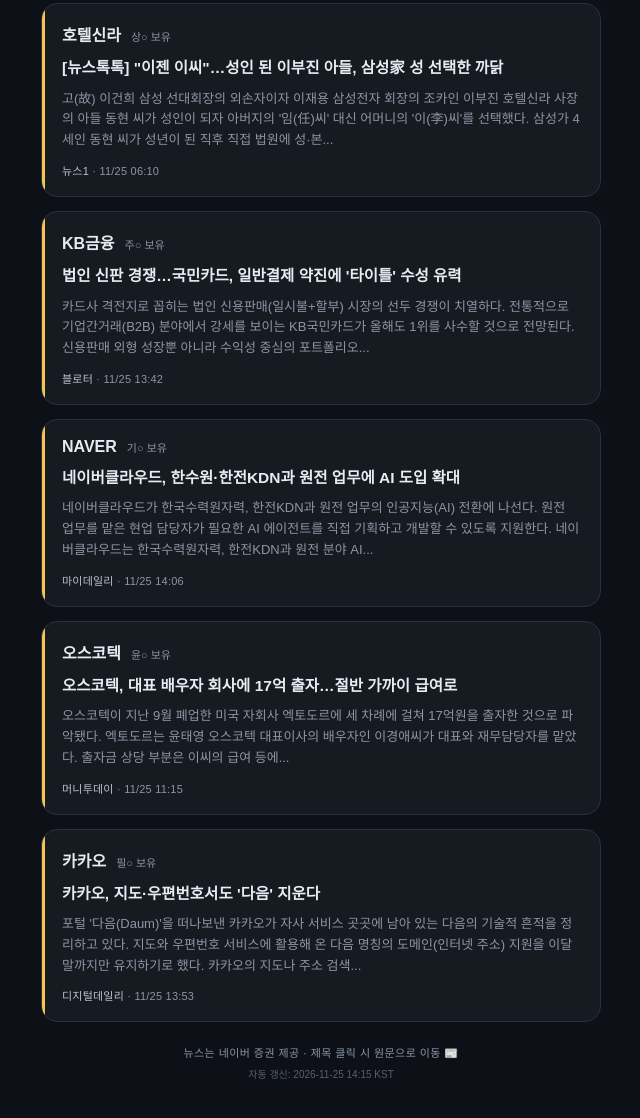
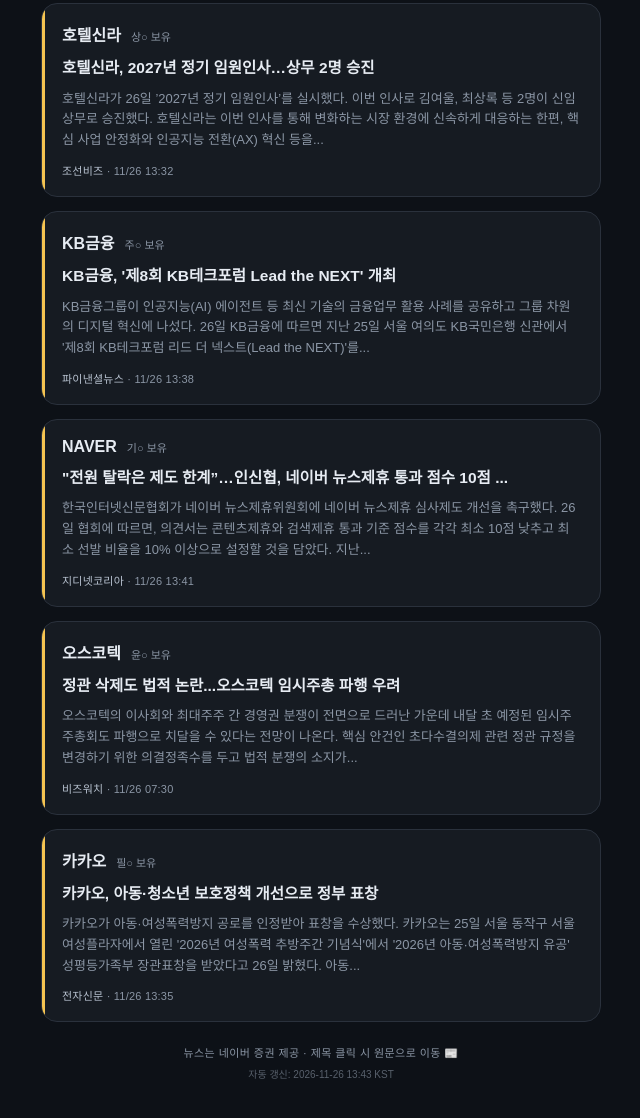
Before and after one commit to mainlainer/djhani02, a plain HTML site: page news.html in a window 1280 px wide. Shown: the part 844-1962 px from the top of the page, without its empty margins (319-959 px from the left). Drawn offline with Linux system fonts and the light colour scheme; a web font is replaced by a local one.

Commit message:
auto: 2026-11-26 13:43 KST 종목 뉴스 갱신

```diff
--- a/news.html
+++ b/news.html
@@ -3,8 +3,8 @@
 <head>
 <meta charset="UTF-8">
 <meta name="viewport" content="width=device-width, initial-scale=1.0">
-<title>오늘의 종목 뉴스 · 2026.11.25</title>
-<meta property="og:title" content="오늘의 종목 뉴스 2026.11.25">
+<title>오늘의 종목 뉴스 · 2026.11.26</title>
+<meta property="og:title" content="오늘의 종목 뉴스 2026.11.26">
 <meta property="og:description" content="우리 모임 8개 종목 데일리 뉴스 요약">
 <link rel="preconnect" href="https://fonts.googleapis.com">
 <link rel="preconnect" href="https://fonts.gstatic.com" crossorigin>
@@ -46,22 +46,22 @@
 
   <div class="top-label">소수점 투자 모임 · 데일리 종목 뉴스</div>
   <div class="title">NEWS<span class="kr">오늘의 종목 소식</span></div>
-  <div class="date">2026.11.25 기준 · 종목별 최신 1건</div>
+  <div class="date">2026.11.26 기준 · 종목별 최신 1건</div>
 
   <div class="nav"><a href="index.html">← 잔고 결산</a><a href="rank.html">📊 순위 변동</a></div>
 
   <div class="card">
     <div class="head"><span class="ticker">현대차</span><span class="member">성○ 보유</span></div>
-    <a class="headline" href="https://n.news.naver.com/mnews/article/029/0003061073" target="_blank" rel="noopener">삼성동 옛 한국감정원 부지, 38층 글로벌 비즈니스 거점 재탄생</a>
-    <div class="body">서울 강남구 삼성동 옛 한국감정원(현 한국부동산원) 부지가 지상 38층짜리 글로벌 비즈니스 거점으로 재탄생한다. 코엑스와 현대차 글로벌비즈니스센터(GBC), 잠실 마이스(MICE) 등 주변 대규모 개발사업과 연계해 국제교류복합지구의 기능을...</div>
-    <div class="meta"><span class="src">디지털타임스</span> · 11/25 14:08</div>
+    <a class="headline" href="https://n.news.naver.com/mnews/article/293/0000093863" target="_blank" rel="noopener">현대차 사장단 칼바람...정의선 선택 받은 '무뇨스·송호성' 왜?</a>
+    <div class="body">정의선 현대자동차그룹 회장이 완성차 양대 축인 현대차와 기아의 최고경영자(CEO)를 그대로 두고 핵심 계열사 수장을 대거 교체했다. 글로벌 자동차 산업의 불확실성이 커지고 양사 수익성이 예년만 못한 상황에서도 완성차 경영진에는 변화를 주지...</div>
+    <div class="meta"><span class="src">블로터</span> · 11/26 13:42</div>
   </div>
 
   <div class="card">
     <div class="head"><span class="ticker">신세계</span><span class="member">정○ 보유</span></div>
-    <a class="headline" href="https://n.news.naver.com/mnews/article/366/0001207234" target="_blank" rel="noopener">크리스챤 디올 뷰티, 신세계 강남점서 홀리데이 팝업 운영… 한소희·...</a>
-    <div class="body">크리스챤 디올 뷰티가 홀리데이 시즌을 맞아 배우 한소희와 허남준이 선택한 향수 컬렉션을 공개하고 신세계 강남점에서 특별한 팝업스토어를 운영한다. 지난 20일 신세계백화점 강남점 1층 오픈 스테이지에서 열린 ‘디올 뷰티 홀리데이 팝업, 달콤한...</div>
-    <div class="meta"><span class="src">조선비즈</span> · 11/25 13:34</div>
+    <a class="headline" href="https://n.news.naver.com/mnews/article/138/0002250018" target="_blank" rel="noopener">디올 뷰티, 해린·김연아와 함께한 '홀리데이 기프트' 공개</a>
+    <div class="body">크리스챤 디올 뷰티가 홀리데이 시즌을 맞아 뉴진스 해린과 김연아의 연말 선물 추천 목록을 선보였다. 각자의 뷰티 취향을 반영한 색조화장품과 피부 관리 제품이 포함됐다. 26일 크리스챤 디올 뷰티에 따르면 해린과 김연아는 지난 20일 신세계...</div>
+    <div class="meta"><span class="src">디지털데일리</span> · 11/26 11:38</div>
   </div>
 
   <div class="card">
@@ -73,41 +73,41 @@
 
   <div class="card">
     <div class="head"><span class="ticker">호텔신라</span><span class="member">상○ 보유</span></div>
-    <a class="headline" href="https://n.news.naver.com/mnews/article/421/0009308245" target="_blank" rel="noopener">[뉴스톡톡] &quot;이젠 이씨&quot;…성인 된 이부진 아들, 삼성家 성 선택한 까닭</a>
-    <div class="body">고(故) 이건희 삼성 선대회장의 외손자이자 이재용 삼성전자 회장의 조카인 이부진 호텔신라 사장의 아들 동현 씨가 성인이 되자 아버지의 '임(任)씨' 대신 어머니의 '이(李)씨'를 선택했다. 삼성가 4세인 동현 씨가 성년이 된 직후 직접 법원에 성·본...</div>
-    <div class="meta"><span class="src">뉴스1</span> · 11/25 06:10</div>
+    <a class="headline" href="https://n.news.naver.com/mnews/article/366/0001207503" target="_blank" rel="noopener">호텔신라, 2027년 정기 임원인사…상무 2명 승진</a>
+    <div class="body">호텔신라가 26일 ’2027년 정기 임원인사’를 실시했다. 이번 인사로 김여울, 최상록 등 2명이 신임 상무로 승진했다. 호텔신라는 이번 인사를 통해 변화하는 시장 환경에 신속하게 대응하는 한편, 핵심 사업 안정화와 인공지능 전환(AX) 혁신 등을...</div>
+    <div class="meta"><span class="src">조선비즈</span> · 11/26 13:32</div>
   </div>
 
   <div class="card">
     <div class="head"><span class="ticker">KB금융</span><span class="member">주○ 보유</span></div>
-    <a class="headline" href="https://n.news.naver.com/mnews/article/293/0000093799" target="_blank" rel="noopener">법인 신판 경쟁…국민카드, 일반결제 약진에 '타이틀' 수성 유력</a>
-    <div class="body">카드사 격전지로 꼽히는 법인 신용판매(일시불+할부) 시장의 선두 경쟁이 치열하다. 전통적으로 기업간거래(B2B) 분야에서 강세를 보이는 KB국민카드가 올해도 1위를 사수할 것으로 전망된다. 신용판매 외형 성장뿐 아니라 수익성 중심의 포트폴리오...</div>
-    <div class="meta"><span class="src">블로터</span> · 11/25 13:42</div>
+    <a class="headline" href="https://n.news.naver.com/mnews/article/014/0005610226" target="_blank" rel="noopener">KB금융, '제8회 KB테크포럼 Lead the NEXT' 개최</a>
+    <div class="body">KB금융그룹이 인공지능(AI) 에이전트 등 최신 기술의 금융업무 활용 사례를 공유하고 그룹 차원의 디지털 혁신에 나섰다. 26일 KB금융에 따르면 지난 25일 서울 여의도 KB국민은행 신관에서 '제8회 KB테크포럼 리드 더 넥스트(Lead the NEXT)'를...</div>
+    <div class="meta"><span class="src">파이낸셜뉴스</span> · 11/26 13:38</div>
   </div>
 
   <div class="card">
     <div class="head"><span class="ticker">NAVER</span><span class="member">기○ 보유</span></div>
-    <a class="headline" href="https://n.news.naver.com/mnews/article/117/0004127916" target="_blank" rel="noopener">네이버클라우드, 한수원·한전KDN과 원전 업무에 AI 도입 확대</a>
-    <div class="body">네이버클라우드가 한국수력원자력, 한전KDN과 원전 업무의 인공지능(AI) 전환에 나선다. 원전 업무를 맡은 현업 담당자가 필요한 AI 에이전트를 직접 기획하고 개발할 수 있도록 지원한다. 네이버클라우드는 한국수력원자력, 한전KDN과 원전 분야 AI...</div>
-    <div class="meta"><span class="src">마이데일리</span> · 11/25 14:06</div>
+    <a class="headline" href="https://n.news.naver.com/mnews/article/092/0002447082" target="_blank" rel="noopener">&quot;전원 탈락은 제도 한계”…인신협, 네이버 뉴스제휴 통과 점수 10점 ...</a>
+    <div class="body">한국인터넷신문협회가 네이버 뉴스제휴위원회에 네이버 뉴스제휴 심사제도 개선을 촉구했다. 26일 협회에 따르면, 의견서는 콘텐츠제휴와 검색제휴 통과 기준 점수를 각각 최소 10점 낮추고 최소 선발 비율을 10% 이상으로 설정할 것을 담았다. 지난...</div>
+    <div class="meta"><span class="src">지디넷코리아</span> · 11/26 13:41</div>
   </div>
 
   <div class="card">
     <div class="head"><span class="ticker">오스코텍</span><span class="member">윤○ 보유</span></div>
-    <a class="headline" href="https://n.news.naver.com/mnews/article/008/0005446116" target="_blank" rel="noopener">오스코텍, 대표 배우자 회사에 17억 출자…절반 가까이 급여로</a>
-    <div class="body">오스코텍이 지난 9월 폐업한 미국 자회사 엑토도르에 세 차례에 걸쳐 17억원을 출자한 것으로 파악됐다. 엑토도르는 윤태영 오스코텍 대표이사의 배우자인 이경애씨가 대표와 재무담당자를 맡았다. 출자금 상당 부분은 이씨의 급여 등에...</div>
-    <div class="meta"><span class="src">머니투데이</span> · 11/25 11:15</div>
+    <a class="headline" href="https://n.news.naver.com/mnews/article/648/0000052991" target="_blank" rel="noopener">정관 삭제도 법적 논란...오스코텍 임시주총 파행 우려</a>
+    <div class="body">오스코텍의 이사회와 최대주주 간 경영권 분쟁이 전면으로 드러난 가운데 내달 초 예정된 임시주주총회도 파행으로 치달을 수 있다는 전망이 나온다. 핵심 안건인 초다수결의제 관련 정관 규정을 변경하기 위한 의결정족수를 두고 법적 분쟁의 소지가...</div>
+    <div class="meta"><span class="src">비즈워치</span> · 11/26 07:30</div>
   </div>
 
   <div class="card">
     <div class="head"><span class="ticker">카카오</span><span class="member">필○ 보유</span></div>
-    <a class="headline" href="https://n.news.naver.com/mnews/article/138/0002249870" target="_blank" rel="noopener">카카오, 지도·우편번호서도 '다음' 지운다</a>
-    <div class="body">포털 '다음(Daum)'을 떠나보낸 카카오가 자사 서비스 곳곳에 남아 있는 다음의 기술적 흔적을 정리하고 있다. 지도와 우편번호 서비스에 활용해 온 다음 명칭의 도메인(인터넷 주소) 지원을 이달 말까지만 유지하기로 했다. 카카오의 지도나 주소 검색...</div>
-    <div class="meta"><span class="src">디지털데일리</span> · 11/25 13:53</div>
+    <a class="headline" href="https://n.news.naver.com/mnews/article/030/0003490253" target="_blank" rel="noopener">카카오, 아동·청소년 보호정책 개선으로 정부 표창</a>
+    <div class="body">카카오가 아동·여성폭력방지 공로를 인정받아 표창을 수상했다. 카카오는 25일 서울 동작구 서울여성플라자에서 열린 '2026년 여성폭력 추방주간 기념식'에서 '2026년 아동·여성폭력방지 유공' 성평등가족부 장관표창을 받았다고 26일 밝혔다. 아동...</div>
+    <div class="meta"><span class="src">전자신문</span> · 11/26 13:35</div>
   </div>
 
   <div class="foot">뉴스는 네이버 증권 제공 · 제목 클릭 시 원문으로 이동 📰</div>
-  <div class="auto-stamp">자동 갱신: 2026-11-25 14:15 KST</div>
+  <div class="auto-stamp">자동 갱신: 2026-11-26 13:43 KST</div>
 
 </div>
 </body>
```
